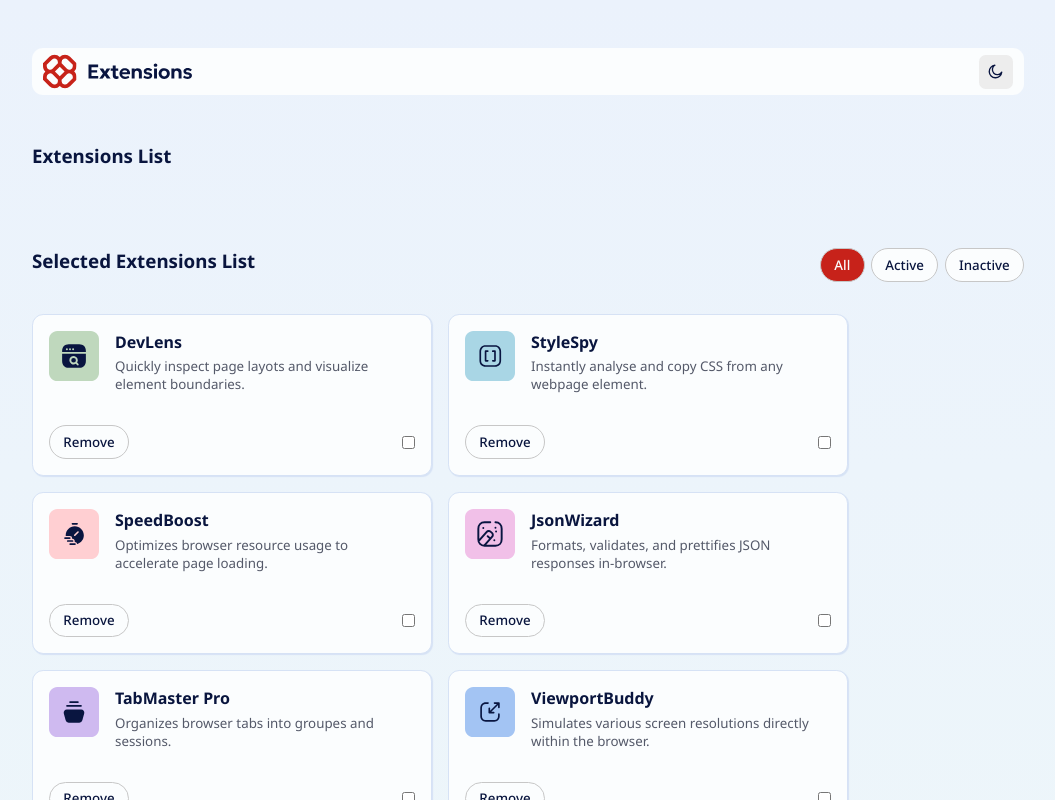
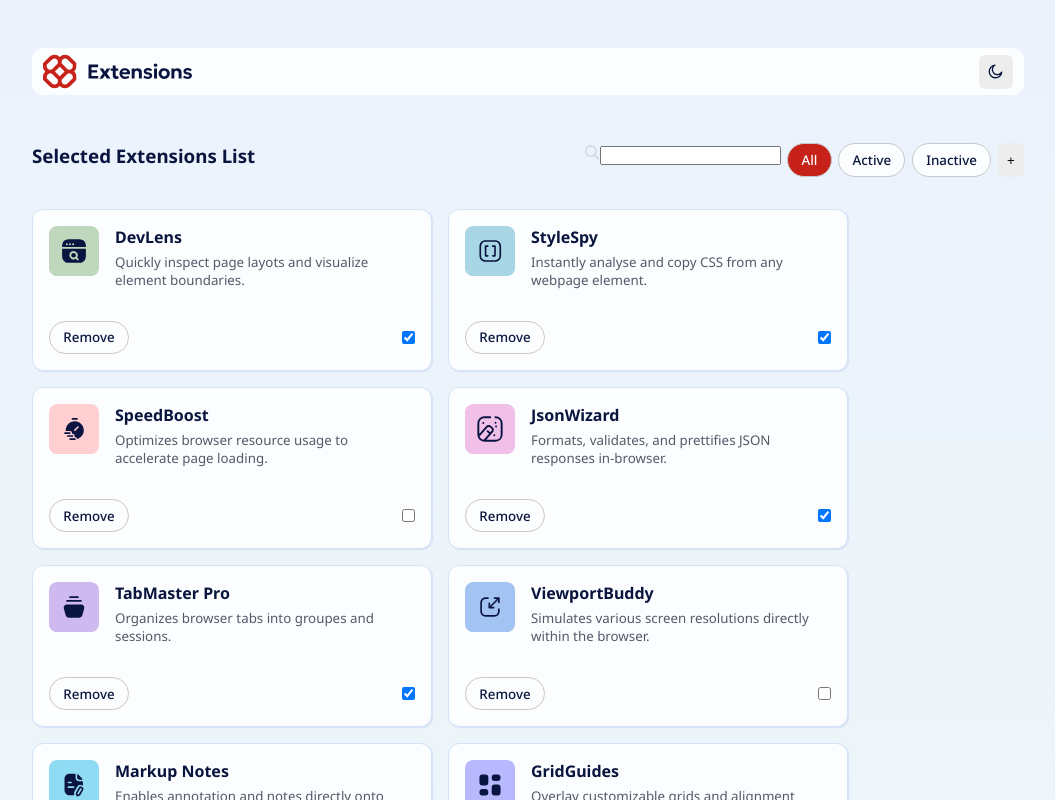
Before and after one commit to Nicole-Ari/extensions-manager, a React (Create React App) app: page / in a window 1280 px wide. Shown: the top 800 px of the page, without its empty margins (112-1167 px from the left). Built offline with nearby package versions, Linux system fonts and the light colour scheme.

Commit message:
Feat: Add extension

```diff
--- a/src/App.js
+++ b/src/App.js
@@ -1,11 +1,16 @@
 import { BrowserRouter, Route, Routes } from "react-router-dom";
 import Home from "./container/Home";
 import "./app.css";
+import AddExtension from "./components/AddExtension";
+import SelectedExtensions from "./components/SelectedExtensions";
 function App() {
   return (
     <BrowserRouter>
       <Routes>
-        <Route index element={<Home />}></Route>
+        <Route path="/" element={<Home />}>
+          <Route index element={<SelectedExtensions />}></Route>
+          <Route path="/add" element={<AddExtension />}></Route>
+        </Route>
       </Routes>
     </BrowserRouter>
   );
--- /dev/null
+++ b/src/components/AddExtension.jsx
@@ -0,0 +1,35 @@
+import React from "react";
+import Card from "./Card";
+import { useNavigate, useOutletContext } from "react-router-dom";
+
+function AddExtension() {
+  const { list, setList, selectedList, setSelectedList } = useOutletContext();
+  const navigate = useNavigate();
+
+  const handleClick = () => {
+    navigate("/");
+  };
+
+  return (
+    <div className="items">
+      <div className="item">
+        <h3> Extensions List</h3>
+        <p onClick={handleClick}>retour</p>
+      </div>
+      <div className="cards-container">
+        {list?.map((el, index) => (
+          <Card
+            data={el}
+            key={index}
+            list={list}
+            selectedList={selectedList}
+            handleList={setList}
+            handleSelectedList={setSelectedList}
+          />
+        ))}
+      </div>
+    </div>
+  );
+}
+
+export default AddExtension;
--- a/src/components/Card.jsx
+++ b/src/components/Card.jsx
@@ -1,15 +1,34 @@
-import React from "react";
+import React, { useEffect } from "react";
 import "./card.css";
 import extensions from "../data/extensionsList";
+
 function Card({ data, handleList, handleSelectedList, list, selectedList }) {
-  const removeExtension = (data) => {
-    const newSelectedList = selectedList.filter((el) => el !== data);
-    extensions.map((el) => el === data && (el.removed = true));
+  const removeExtension = (dt) => {
+    const newSelectedList = selectedList.filter((el) => el !== dt);
+    extensions.map((el) => el === dt && (el.removed = true));
 
     handleSelectedList(newSelectedList);
-    handleList([...list, data]);
+    handleList([...list, dt]);
   };
 
+  const addExt = (dt) => {
+    const newList = list.filter((el) => el !== dt);
+    extensions.map((el) => el === dt && (el.removed = false));
+    handleSelectedList([...selectedList, dt]);
+    handleList(newList);
+  };
+
+  const handleClick = (event, dt) => {
+    const state = event.target.checked;
+
+    const lt = selectedList.map((el) =>
+      el.name === dt.name
+        ? { ...el, active: state }
+        : { ...el, active: dt.active },
+    );
+    handleSelectedList(lt);
+  };
+  useEffect(() => {}, [selectedList]);
   return (
     <div className="card">
       <div className="top">
@@ -23,12 +42,19 @@ function Card({ data, handleList, handleSelectedList, list, selectedList }) {
         <button
           type="reset"
           className="btn "
-          onClick={() => removeExtension(data)}
+          onClick={
+            data?.removed ? () => addExt(data) : () => removeExtension(data)
+          }
         >
-          {data.removed ? "Add" : "Remove"}
+          {data?.removed ? "Add" : "Remove"}
         </button>
         <label htmlFor="state"></label>
-        <input id="state" type="checkbox" />
+        <input
+          id="state"
+          type="checkbox"
+          onChange={(e) => handleClick(e, data)}
+          checked={data?.active}
+        />
       </div>
     </div>
   );
--- /dev/null
+++ b/src/components/SelectedExtensions.jsx
@@ -0,0 +1,88 @@
+import React, { useEffect, useState } from "react";
+import Card from "./Card";
+import searchIcon from "../assets/images/icon-search.svg";
+import { useNavigate, useOutletContext } from "react-router-dom";
+
+function SelectedExtensions() {
+  const { list, setList, selectedList, setSelectedList } = useOutletContext();
+  const [prevlist, setPrevlist] = useState([]);
+  const navigate = useNavigate();
+
+  const handleClick = () => {
+    navigate("/add");
+  };
+
+  const handleChange = (event) => {
+    const text = event.target.value;
+
+    if (text !== "") {
+      const newList = prevlist.filter((el) =>
+        el.name.toLowerCase().includes(text.toLowerCase()),
+      );
+      setSelectedList(newList);
+    } else {
+      setSelectedList(prevlist);
+    }
+  };
+
+  const showActiveExt = () => {
+    const lt = prevlist.filter((el) => el.active === true);
+    console.log(lt);
+    setSelectedList(lt);
+  };
+
+  const showAll = () => {
+    setSelectedList(prevlist);
+  };
+
+  const showInactiveExt = () => {
+    const lt = prevlist.filter((el) => el.active === false);
+    console.log(lt);
+    setSelectedList(lt);
+  };
+
+  useEffect(() => {
+    setPrevlist(selectedList);
+  }, [prevlist]);
+
+  return (
+    <div className="items">
+      <div className="item">
+        <h3>Selected Extensions List</h3>
+        <div className="options">
+          <span className="search">
+            <img src={searchIcon} alt="search icon" width={15} />
+            <input type="text" onChange={(e) => handleChange(e)} />
+          </span>
+
+          <button className="btn btn-all actif" onClick={showAll}>
+            All
+          </button>
+          <button className="btn btn-active" onClick={showActiveExt}>
+            Active
+          </button>
+          <button className="btn btn-incative" onClick={showInactiveExt}>
+            Inactive
+          </button>
+          <button className="switch-btn" onClick={handleClick}>
+            +
+          </button>
+        </div>
+      </div>
+      <div className="cards-container">
+        {selectedList?.map((el, index) => (
+          <Card
+            data={el}
+            key={index}
+            list={list}
+            selectedList={selectedList}
+            handleSelectedList={setSelectedList}
+            handleList={setList}
+          />
+        ))}
+      </div>
+    </div>
+  );
+}
+
+export default SelectedExtensions;
--- a/src/container/Home.jsx
+++ b/src/container/Home.jsx
@@ -2,7 +2,8 @@ import React, { useEffect, useState } from "react";
 import Header from "../components/Header";
 import extensions from "../data/extensionsList";
 import "./home.css";
-import Card from "../components/Card";
+import { Outlet } from "react-router-dom";
+
 function Home(props) {
   const [darkmode, setDarkmode] = useState(false);
   const [list, setList] = useState([]);
@@ -19,45 +20,7 @@ function Home(props) {
   return (
     <div className="main-container">
       <Header darkmode={darkmode} switchMode={() => setDarkmode(!darkmode)} />
-      <div className="items">
-        <div className="item">
-          <h3> Extensions List</h3>
-        </div>
-        <div className="cards-container">
-          {list?.map((el, index) => (
-            <Card
-              data={el}
-              key={index}
-              list={list}
-              selectedList={selectedList}
-              handleList={setList}
-              handleSelectedList={setSelectedList}
-            />
-          ))}
-        </div>
-      </div>
-      <div className="items">
-        <div className="item">
-          <h3>Selected Extensions List</h3>
-          <div className="options">
-            <button className="btn btn-all actif">All</button>
-            <button className="btn btn-active">Active</button>
-            <button className="btn btn-incative">Inactive</button>
-          </div>
-        </div>
-        <div className="cards-container">
-          {selectedList?.map((el, index) => (
-            <Card
-              data={el}
-              key={index}
-              list={list}
-              selectedList={selectedList}
-              handleSelectedList={setSelectedList}
-              handleList={setList}
-            />
-          ))}
-        </div>
-      </div>
+      <Outlet context={{ list, setList, selectedList, setSelectedList }} />
     </div>
   );
 }
--- a/src/container/home.css
+++ b/src/container/home.css
@@ -1,6 +1,7 @@
 .main-container {
   background: var(--Light-Gradient);
   height: fit-content;
+  min-height: 100vh;
   padding: 3em 9em;
   font-family: var(--ff-main);
   font-size: var(--fs);
```
Also changed, not shown: src/assets/images/icon-search.svg (added).
